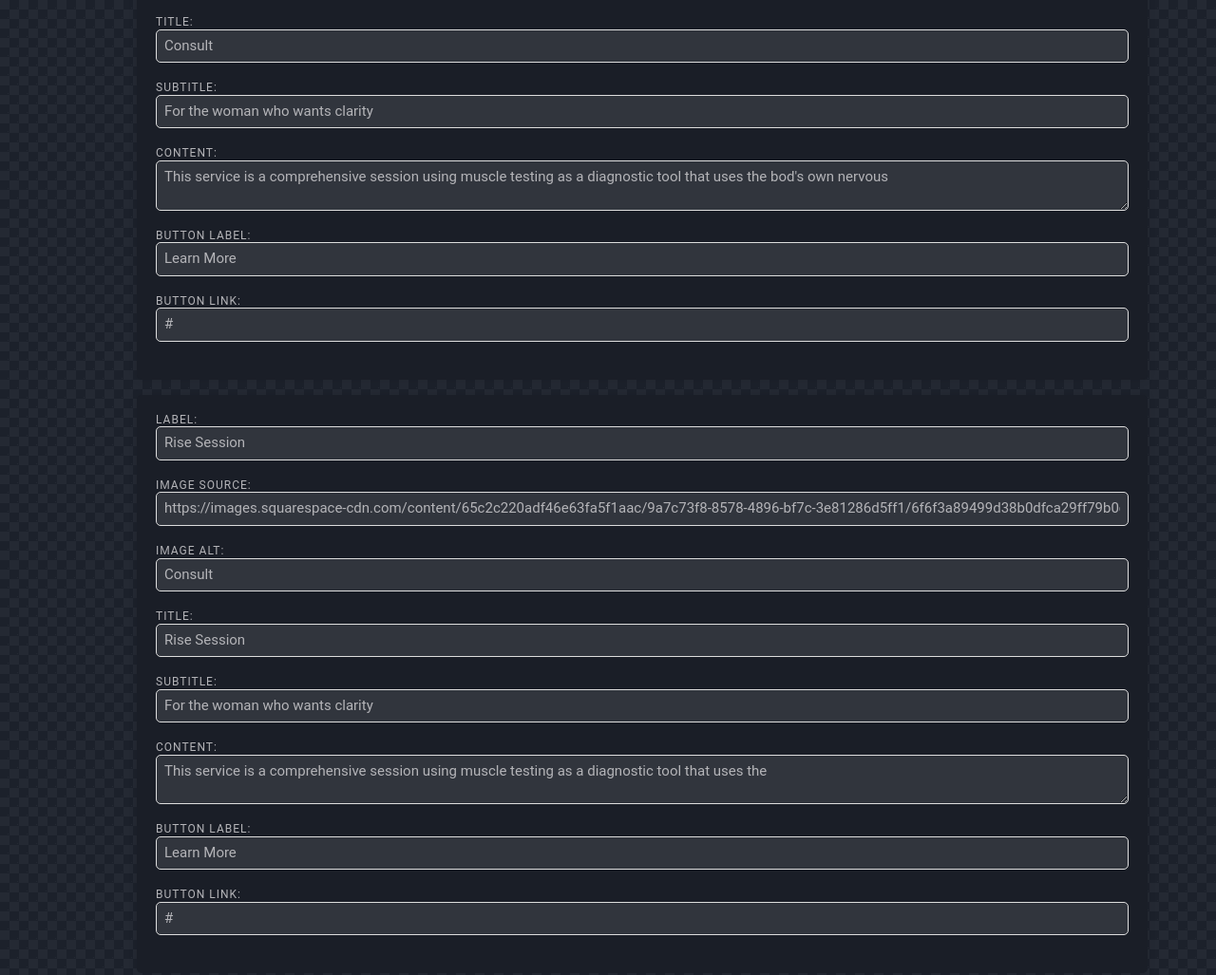
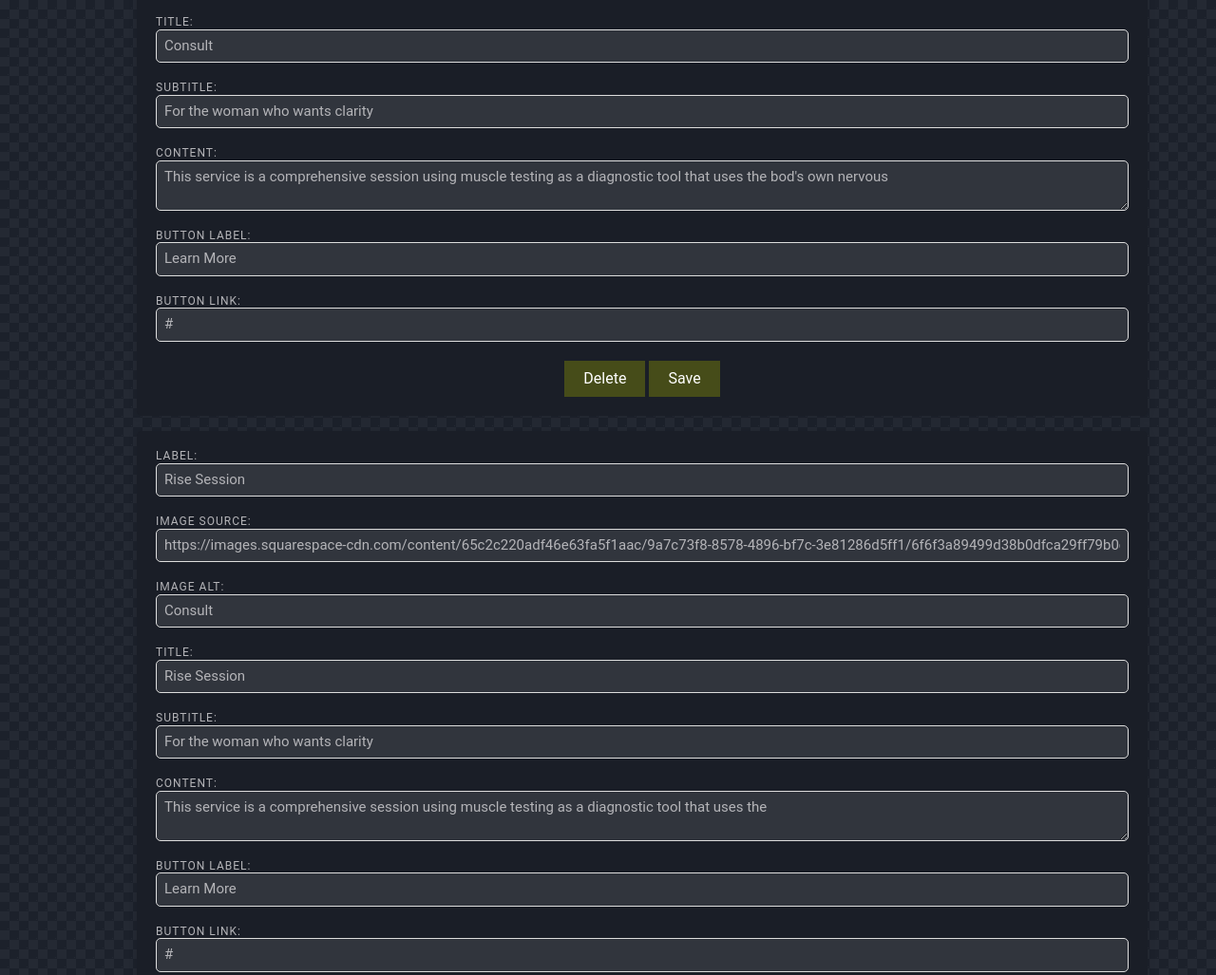
Before and after one commit to mariasaavedra/squarespace-collection, a website built with Vite: page index.html in a window 1280 px wide. Shown: the part 640-1667 px from the top of the page at 95% size. Built offline with nearby package versions, Linux system fonts and the light colour scheme.

Commit message:
chore: wip

```diff
--- a/src/editor.css
+++ b/src/editor.css
@@ -36,3 +36,10 @@
     letter-spacing: 1px;
     text-align: left;
 }
+.editor__form__footer button {
+    background: var(--green);
+    color: white;
+    outline: 0;
+    border: 0;
+    padding: 10px 20px;
+}
--- a/src/editor.ts
+++ b/src/editor.ts
@@ -50,6 +50,10 @@ export default function editor(accordion: Accordion) {
           <label>Button Link:</label>
           <input type="text" value="${item.content.button.link}" />
         </div>
+        <footer class="editor__form__footer">
+          <button class="delete">Delete</button>
+          <button class="save">Save</button>
+        </footer>
       </div>
 
   `
```
